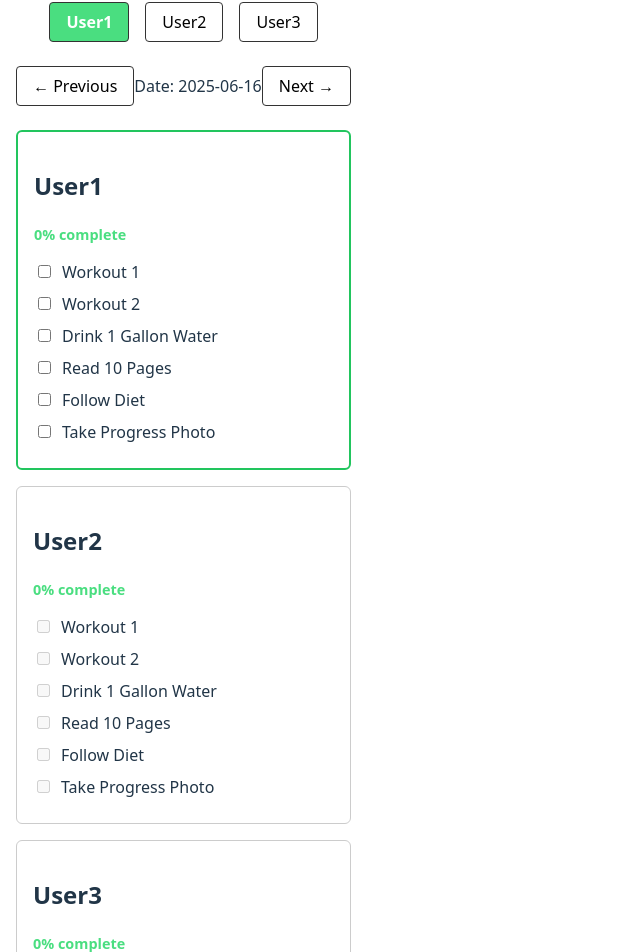
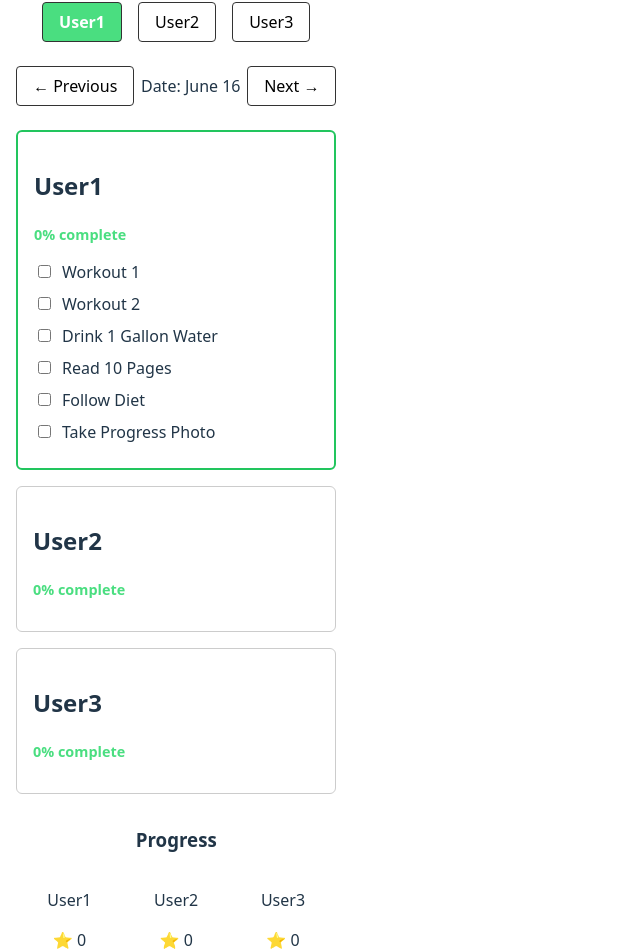
Before and after one commit to ahelidutta/RoutIn, a React (Vite) app in the folder routIn/: page / in a window 1280 px wide. Shown: the part 92-1044 px from the top of the page, without its empty margins (0-640 px from the left). Built offline with nearby package versions, Linux system fonts and the light colour scheme.

Commit message:
addition of tail windcss

```diff
--- a/routIn/package.json
+++ b/routIn/package.json
@@ -19,10 +19,13 @@
     "@types/react": "^19.1.2",
     "@types/react-dom": "^19.1.2",
     "@vitejs/plugin-react": "^4.4.1",
+    "autoprefixer": "^10.4.21",
     "eslint": "^9.25.0",
     "eslint-plugin-react-hooks": "^5.2.0",
     "eslint-plugin-react-refresh": "^0.4.19",
     "globals": "^16.0.0",
+    "postcss": "^8.5.5",
+    "tailwindcss": "^4.1.10",
     "vite": "^6.3.5"
   }
 }
--- a/routIn/src/App.jsx
+++ b/routIn/src/App.jsx
@@ -13,7 +13,7 @@ const checklistItems = [
 ];
 
 const getTodayDateString = (offset = 0) => {
-  return format(subDays(new Date(), offset), "yyyy-MM-dd");
+  return format(subDays(new Date(), offset), "MMMM d"); // Format: Month Day
 };
 
 const getInitialData = () => {
@@ -25,6 +25,7 @@ const Hard75DuoApp = () => {
   const [data, setData] = useState(getInitialData);
   const [currentDayOffset, setCurrentDayOffset] = useState(0);
   const [currentUser, setCurrentUser] = useState("user1");
+  const [openUsers, setOpenUsers] = useState({ user1: true, user2: false, user3: false });
 
   const currentDate = getTodayDateString(currentDayOffset);
 
@@ -66,6 +67,10 @@ const Hard75DuoApp = () => {
 
   const users = ["user1", "user2", "user3"];
 
+  const toggleDropdown = user => {
+    setOpenUsers(prev => ({ ...prev, [user]: !prev[user] }));
+  };
+
   return (
     <div className="app-container">
       <h1 className="main-title">75 Hard Trio Tracker</h1>
@@ -88,11 +93,12 @@ const Hard75DuoApp = () => {
       <div className="card-stack">
         {users.map(user => (
           <div key={user} className={`card ${user === currentUser ? "active-user" : ""}`}>
-            <div className="card-content">
-              <div className="card-header">
+            <div className="card-header dropdown" onClick={() => toggleDropdown(user)}>
               <h2>{user.charAt(0).toUpperCase() + user.slice(1).replace("user", "User ")}</h2>
               <p className="completion-percentage">{getTodayCompletionPercentage(user)}% complete</p>
             </div>
+            {openUsers[user] && (
+              <div className="card-content">
                 <ul className="checklist">
                   {checklistItems.map(item => (
                     <li key={item}>
@@ -109,6 +115,7 @@ const Hard75DuoApp = () => {
                   ))}
                 </ul>
               </div>
+            )}
           </div>
         ))}
       </div>
@@ -118,7 +125,7 @@ const Hard75DuoApp = () => {
           {users.map(user => (
             <div key={user}>
               <p>{user.charAt(0).toUpperCase() + user.slice(1).replace("user", "User ")}</p>
-              <p>⭐ {getCompletedDaysCount(user)} days</p>
+              <p>⭐ {getCompletedDaysCount(user)}</p>
             </div>
           ))}
         </div>
```
Also changed, not shown: 1 other file (tests, documents, lock files or other folders). Lines whose indentation alone changed are shown as unchanged.
